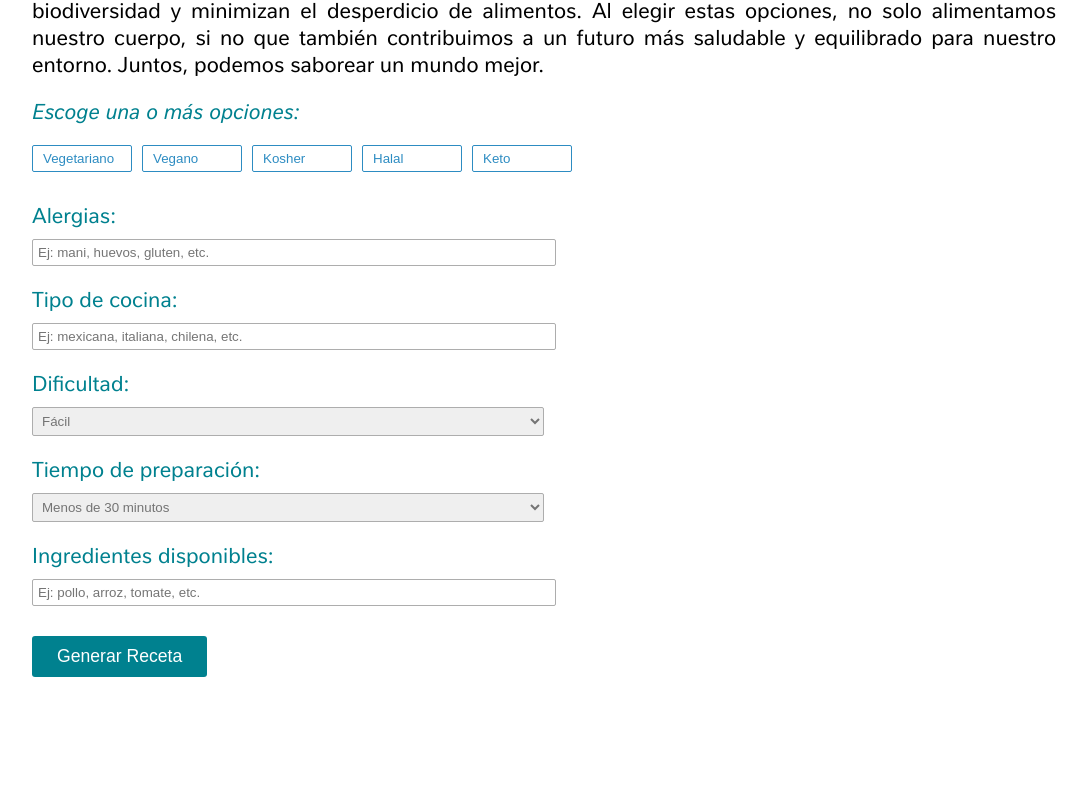
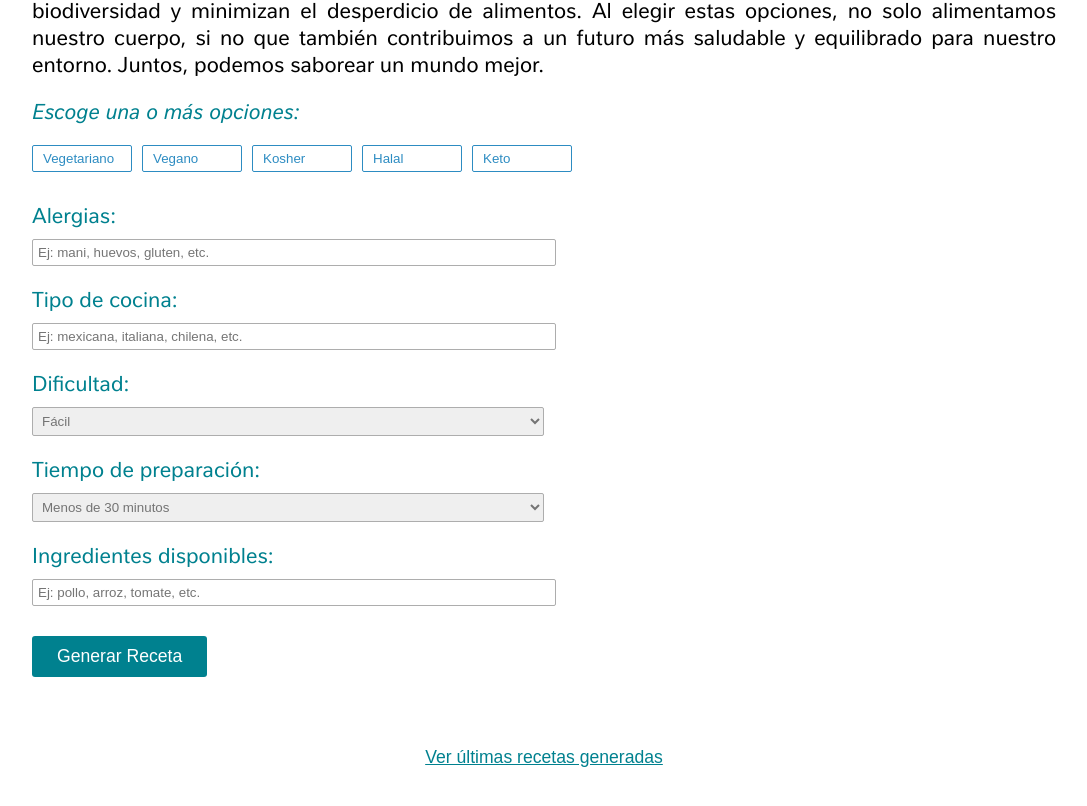
Before and after one commit to avargam/smartcook-frontend, a React (Vite) app: page / in a window 1280 px wide. Shown: the part 966-1772 px from the top of the page, without its empty margins (96-1183 px from the left). Before the commit the page ends 1723 px from the top, so only its background shows below. Built offline with nearby package versions, Linux system fonts and the light colour scheme.

Commit message:
finished history feature

```diff
--- a/src/App.css
+++ b/src/App.css
@@ -240,3 +240,47 @@ body {
 pre {
   white-space:pre-wrap;
 }
+
+.history-button {
+  text-decoration: underline;
+  background-color: #ffffff;
+  color: #00818f;
+  border: none;
+  border-radius: 3px;
+  padding: 10px 25px;
+  margin: 30px 0 0 0;
+  transition: 0.1s;
+  font-size: 1.1rem;
+  width: fit-content;
+}
+
+.history-button:hover {
+  scale: 1.05;
+  cursor: pointer;
+}
+
+.history-recipe-button {
+  text-decoration: underline;
+  background-color: #ffffff;
+  color: #00818f;
+  border: 1px solid #00818f;
+  border-radius: 3px;
+  padding: 10px 25px;
+  margin: 30px 0;
+  transition: 0.1s;
+  font-size: 1.1rem;
+  width: fit-content;
+}
+
+.history-recipe-button:hover {
+  scale: 1.05;
+  cursor: pointer;
+}
+
+.history-container {
+  display: flex;
+  flex-flow: row nowrap;
+  justify-content: space-evenly;
+  margin: 0 10%;
+  gap: 10px;
+}
--- /dev/null
+++ b/src/components/history.tsx
@@ -0,0 +1,34 @@
+import { useState } from 'react';
+import Recipe from './recipe';
+
+export default function History({ content, onRequest } : { content: any, onRequest: () => void }) {
+
+  const [historyRecipe, setHistoryRecipe] = useState({});
+  const handleRecipeClick = (recipe: any) => {
+    console.log(recipe);
+    setHistoryRecipe({recipe: recipe});
+  }
+
+  return (
+    <div className="history-div">
+      <button className="highlight history-button" onClick={ onRequest }>
+        Ver últimas recetas generadas
+      </button>
+      <div className="history-container">
+        { Object.keys(content).length > 0 && content.recipeHistory && content.recipeHistory.length > 0 ? (
+          content.recipeHistory.map((recipe: any, index: number) => (
+            <button key={index} className="history-recipe-button" onClick={ () => handleRecipeClick(recipe) }>
+              { `Receta n°${index + 1}`}
+            </button>
+          ))
+        ) : ( null )}
+        { Object.keys(content).length > 0 && content.extraRecipe ? (
+          <button className="history-recipe-button" onClick={ () => handleRecipeClick(content.extraRecipe) }>
+            { `Receta extra`}
+          </button>
+        ) : ( null )}
+      </div>
+      { Object.keys(historyRecipe).length > 0 ? <Recipe content={ historyRecipe } /> : null }
+    </div>
+  );
+}
--- a/src/components/mainbody.tsx
+++ b/src/components/mainbody.tsx
@@ -3,11 +3,13 @@ import Form from './form'
 import Recipe from './recipe'
 import ModifyButton from './modifybutton'
 import Modal from './modal'
+import History from './history'
 
 export default function MainBody({} : {}) {
 
   const [isModalOpen, setIsModalOpen] = useState(false)
   const [recipe, setRecipe] = useState({})
+  const [history, setHistory] = useState({})
 
   const callAPI = async (formData: any) => {
 
@@ -34,10 +36,9 @@ export default function MainBody({} : {}) {
       method: 'POST',
       body: JSON.stringify(postData)
     });
-    const data = await response.json()
-    console.log(data)
-
-    setRecipe(data)
+    const data = await response.json();
+    console.log(data);
+    setRecipe(data);
   }
 
   const callAPIModify = async (formData: any) => {
@@ -52,8 +53,18 @@ export default function MainBody({} : {}) {
       method: 'POST',
       body: JSON.stringify(postData)
     });
-    const data = await response.json()
-    setRecipe(data)
+    const data = await response.json();
+    setRecipe(data);
+  }
+
+  const callAPIHistory = async () => {
+
+    const response = await fetch('http://localhost:8080/history', {
+      method: 'GET'
+    });
+    const data = await response.json();
+    console.log(data);
+    setHistory(data);
   }
 
   return <div className="main-body">
@@ -71,5 +82,6 @@ export default function MainBody({} : {}) {
     <Form onSubmit={ callAPI }/>
     { Object.keys(recipe).length > 0 ? <><Recipe content={ recipe } /><ModifyButton onSubmit={() => setIsModalOpen(prev => !prev) }/></> : null}
     { isModalOpen ? <Modal modal={ isModalOpen } setModal={ setIsModalOpen } onSubmit={ callAPIModify }/> : null }
+    <History content={ history } onRequest={ callAPIHistory }/>
   </div>
 }
--- a/src/components/recipe.tsx
+++ b/src/components/recipe.tsx
@@ -1,6 +1,8 @@
 export default function Recipe({ content } : { content: any }) {
+  console.log("Recipe content", content);
+
   return <div className="recipe">
-      <h2>{ content.recipe.Name.trim() }</h2>
+      <h2>{ content.recipe.Name ? content.recipe.Name.trim() : null }</h2>
       { content.recipe.Ingredients ? <><h3>Ingredientes:</h3><pre>{ content.recipe.Ingredients.trim() }</pre></>: null }
       <h3>Preparación:</h3>
       <pre>{ content.recipe.Recipe.trim() }</pre>
```
